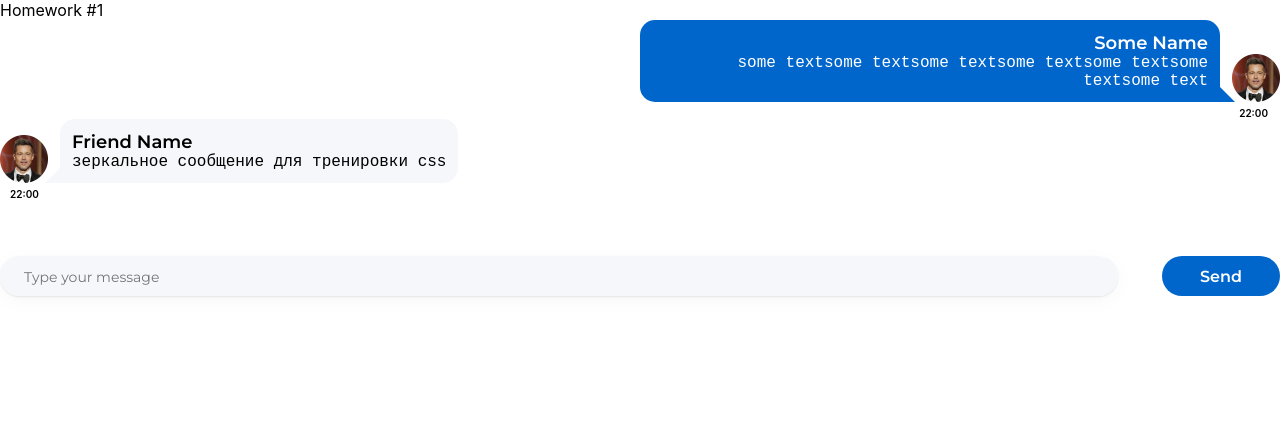
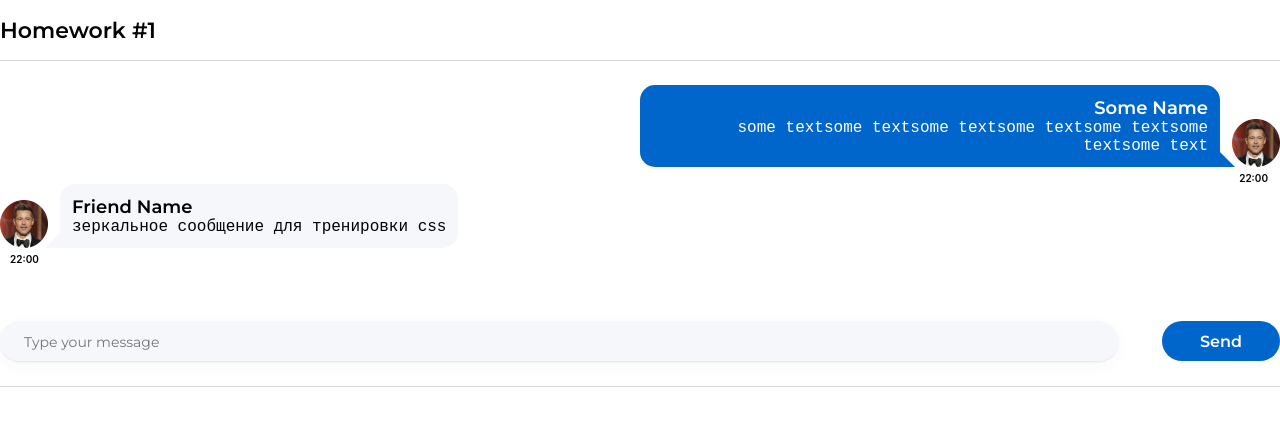
Before and after one commit to rzalyaev/homework, a React (Create React App) app: page / in a window 1280 px wide. Shown: the top 426 px of the page. Built offline with nearby package versions, Linux system fonts and the light colour scheme.

Commit message:
Add styles

```diff
--- a/src/s1-main/App.module.css
+++ b/src/s1-main/App.module.css
@@ -2,10 +2,27 @@
     --header_height: 60px;
 }
 
-.hw {
-
+.header {
+    height: 60px;
+    display: flex;
+    align-items: center;
 }
 
 .hwTitle {
+    width: 1280px;
+    margin: 0 auto;
+    font-family: 'Montserrat', sans-serif;
+    font-weight: 600;
+    font-size: 22px;
+}
 
+.content {
+    border-top: 1px solid #D9D9D9;
+    border-bottom: 1px solid #D9D9D9;
 }
+
+.hw {
+    width: 1280px;
+    margin: 0 auto;
+    padding: 24px 0;
+}
```
